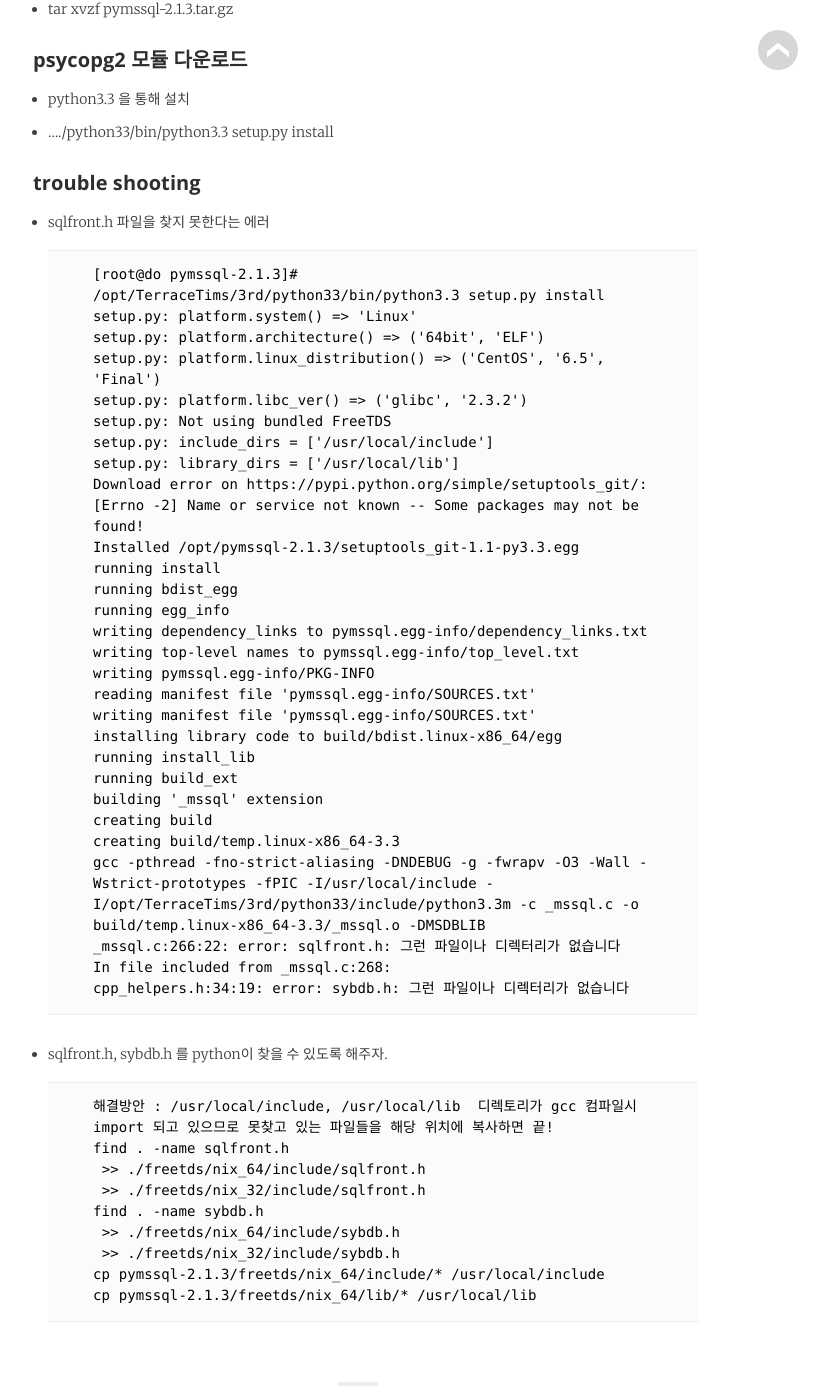
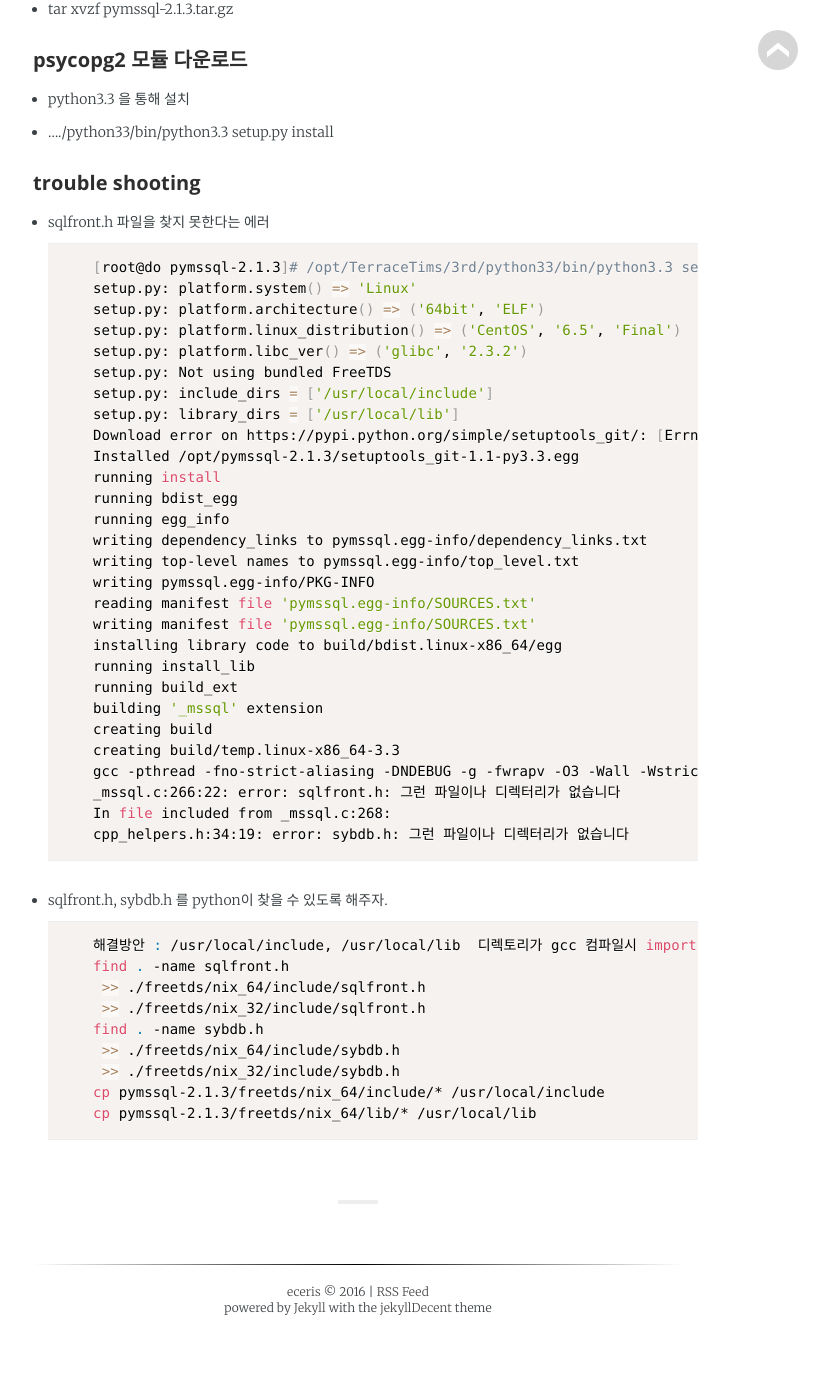
Before and after one commit to eceris/eceris.github.io, a Jekyll site: the page built from _posts/2016-11-03-CentOS6 pymssql 설치.md, in a window 1280 px wide and 1400 px high, scrolled down 957 px. Shown: the whole window, without its empty margins (282-1111 px from the left). Built offline with Jekyll 4.4.1, drawn with Linux system fonts in a browser that asks for light colours; some web fonts are replaced; after the commit the page ends 2293 px from its top, so only the background shows below that.

Commit message:
pymssql installation

`````diff
--- a/_posts/2016-11-03-CentOS6 pymssql 설치.md
+++ b/_posts/2016-11-03-CentOS6 pymssql 설치.md
@@ -32,7 +32,7 @@ Python에서 MSSQL에 접속하여 쿼리를 수행하고 싶다면 pymssql 모
 
 #### **trouble shooting**
 * sqlfront.h 파일을 찾지 못한다는 에러
-````
+```bash
 [root@do pymssql-2.1.3]# /opt/TerraceTims/3rd/python33/bin/python3.3 setup.py install
 setup.py: platform.system() => 'Linux'
 setup.py: platform.architecture() => ('64bit', 'ELF')
@@ -61,9 +61,9 @@ gcc -pthread -fno-strict-aliasing -DNDEBUG -g -fwrapv -O3 -Wall -Wstrict-prototy
 _mssql.c:266:22: error: sqlfront.h: 그런 파일이나 디렉터리가 없습니다
 In file included from _mssql.c:268:
 cpp_helpers.h:34:19: error: sybdb.h: 그런 파일이나 디렉터리가 없습니다
-````
+```
 * sqlfront.h, sybdb.h 를 python이 찾을 수 있도록 해주자.
-````
+```bash
 해결방안 : /usr/local/include, /usr/local/lib  디렉토리가 gcc 컴파일시 import 되고 있으므로 못찾고 있는 파일들을 해당 위치에 복사하면 끝!
 find . -name sqlfront.h
  >> ./freetds/nix_64/include/sqlfront.h
@@ -73,4 +73,4 @@ find . -name sybdb.h
  >> ./freetds/nix_32/include/sybdb.h
 cp pymssql-2.1.3/freetds/nix_64/include/* /usr/local/include
 cp pymssql-2.1.3/freetds/nix_64/lib/* /usr/local/lib
-````
+```
`````
